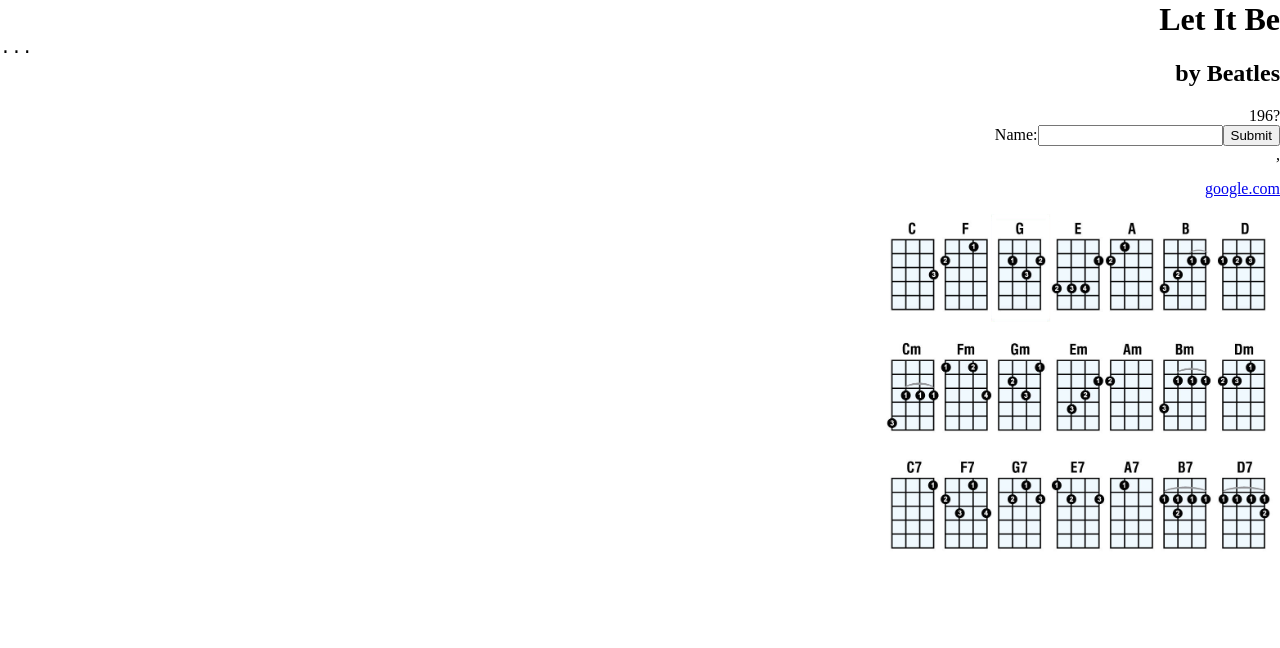
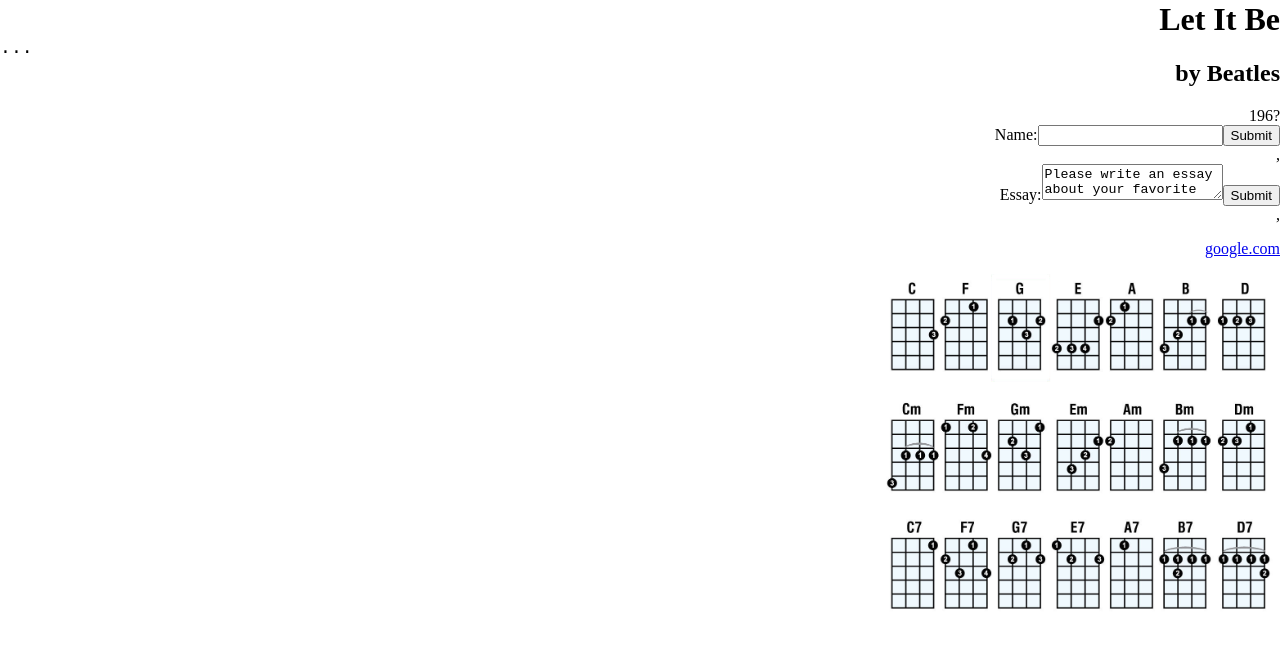
Before and after one commit to kaicarver/uketabs, a React (Create React App) app: page / in a window 1280 px wide. Shown: the top 648 px of the page. Built offline with nearby package versions, Linux system fonts and the light colour scheme.

Commit message:
click on title; another form field

```diff
--- a/src/App.js
+++ b/src/App.js
@@ -18,19 +18,21 @@
     this.state = {songNumber: this.props.songNumber, s: scores[this.props.songNumber]};
   }
   render() {
-    return <div
-      onClick={() => {
-        //alert("hi from song " + this.state.songNumber);
-        let num = (this.state.songNumber + 1) % scores.length;
-        this.setState({songNumber: num, s: scores[num]}) }}>
+    return <div>
       <Helmet>
         <title>{this.state.s.song} by {this.state.s.author}</title>
       </Helmet>
       <div id="title">
-        <h1>{this.state.s.song}</h1>
+        <h1 onClick={() => {
+          //alert("hi from song " + this.state.songNumber);
+          let num = (this.state.songNumber + 1) % scores.length;
+          this.setState({ songNumber: num, s: scores[num] })
+        }}>
+          {this.state.s.song}</h1>
         <h2>by {this.state.s.author}</h2>
         <div className="date">{this.state.s.date}</div>
         <NameForm />,
+        <EssayForm />,
         <p>
           <a href={"https://" + this.state.s.url}>{this.state.s.url}</a><br />
         </p>
@@ -74,4 +76,37 @@
   }
 }
 
+class EssayForm extends React.Component {
+  constructor(props) {
+    super(props);
+    this.state = {
+      value: 'Please write an essay about your favorite DOM element.'
+    };
+
+    this.handleChange = this.handleChange.bind(this);
+    this.handleSubmit = this.handleSubmit.bind(this);
+  }
+
+  handleChange(event) {
+    this.setState({value: event.target.value});
+  }
+
+  handleSubmit(event) {
+    alert('An essay was submitted: ' + this.state.value);
+    event.preventDefault();
+  }
+
+  render() {
+    return (
+      <form onSubmit={this.handleSubmit}>
+        <label>
+          Essay:
+          <textarea value={this.state.value} onChange={this.handleChange} />
+        </label>
+        <input type="submit" value="Submit" />
+      </form>
+    );
+  }
+}
+
 export default App;
```
